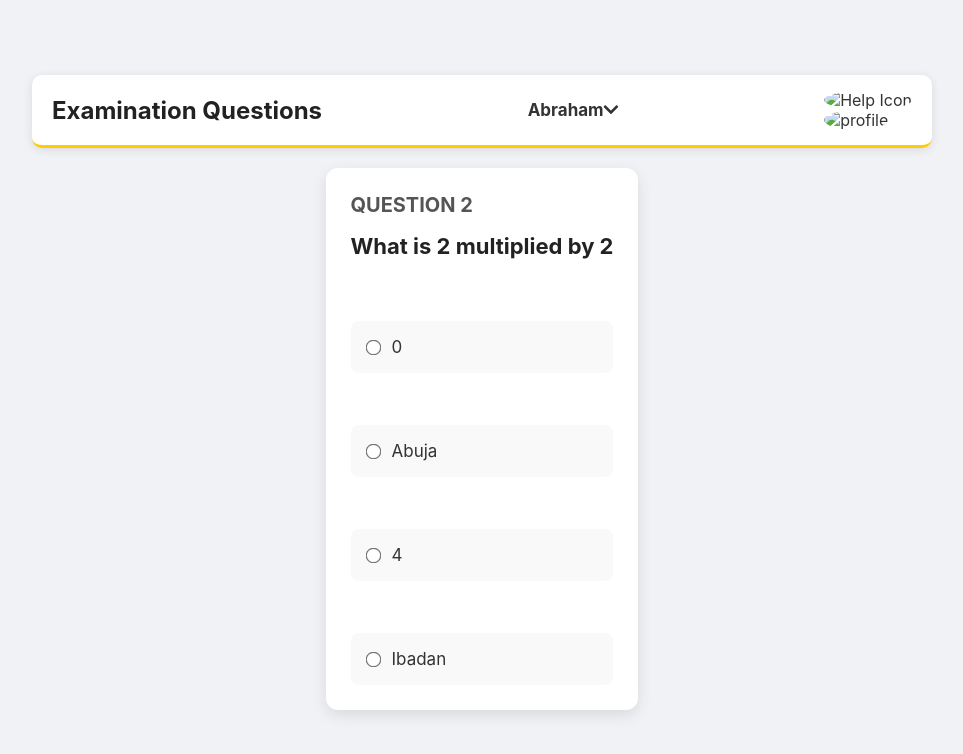
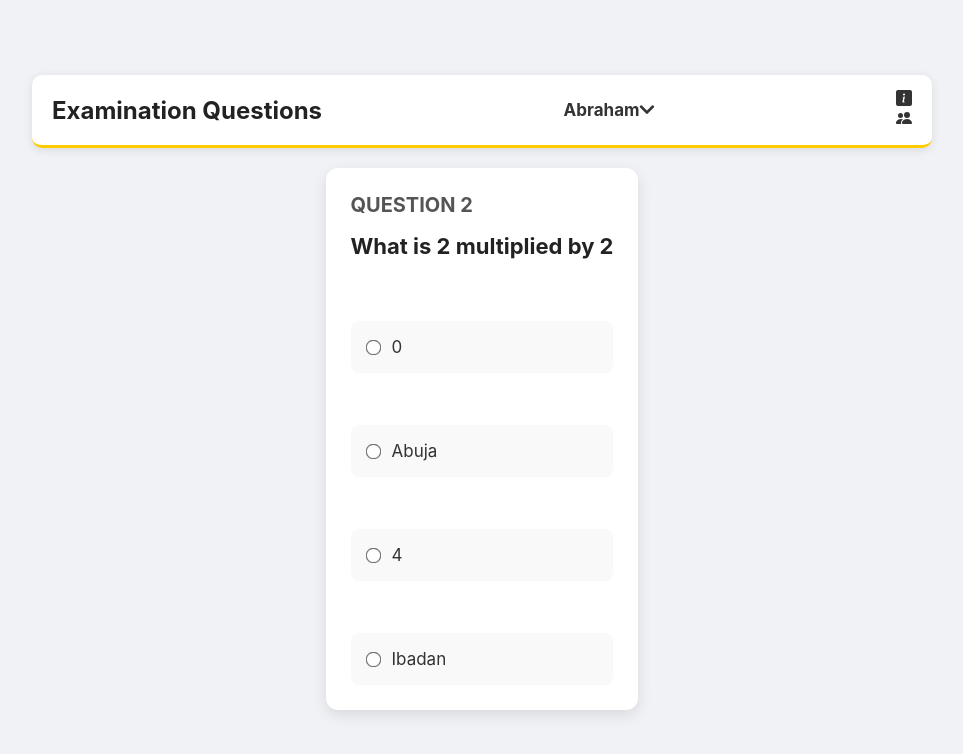
Before and after one commit to Lawani-EJ/Magic_mouse, a website: page question2.html in a window 1280 px wide. Shown: the whole page, without its empty margins (158-1121 px from the left). Drawn offline with nearby package versions, Linux system fonts and the light colour scheme; no server answers.

Commit message:
Fixed SVG's for navbar

```diff
--- a/question2.html
+++ b/question2.html
@@ -259,10 +259,14 @@ button:disabled {
       </div>
       <div class="menu">
         <div class="faq">
-          <img src="/faq.png" alt="Help Icon" />
+          <svg xmlns="http://www.w3.org/2000/svg" width="16" height="16" fill="currentColor" class="bi bi-info-square-fill" viewBox="0 0 16 16">
+            <path d="M0 2a2 2 0 0 1 2-2h12a2 2 0 0 1 2 2v12a2 2 0 0 1-2 2H2a2 2 0 0 1-2-2zm8.93 4.588-2.29.287-.082.38.45.083c.294.07.352.176.288.469l-.738 3.468c-.194.897.105 1.319.808 1.319.545 0 1.178-.252 1.465-.598l.088-.416c-.2.176-.492.246-.686.246-.275 0-.375-.193-.304-.533zM8 5.5a1 1 0 1 0 0-2 1 1 0 0 0 0 2"/>
+          </svg>
         </div>
         <div class="profile">
-          <img src="/profile.png" alt="profile" />
+          <svg xmlns="http://www.w3.org/2000/svg" width="16" height="16" fill="currentColor" class="bi bi-people-fill" viewBox="0 0 16 16">
+            <path d="M7 14s-1 0-1-1 1-4 5-4 5 3 5 4-1 1-1 1zm4-6a3 3 0 1 0 0-6 3 3 0 0 0 0 6m-5.784 6A2.24 2.24 0 0 1 5 13c0-1.355.68-2.75 1.936-3.72A6.3 6.3 0 0 0 5 9c-4 0-5 3-5 4s1 1 1 1zM4.5 8a2.5 2.5 0 1 0 0-5 2.5 2.5 0 0 0 0 5"/>
+          </svg>
         </div>
       </div>
     </div>
```
Also changed, not shown: question3.html (+6 -2 lines), question4.html (+6 -2 lines).
